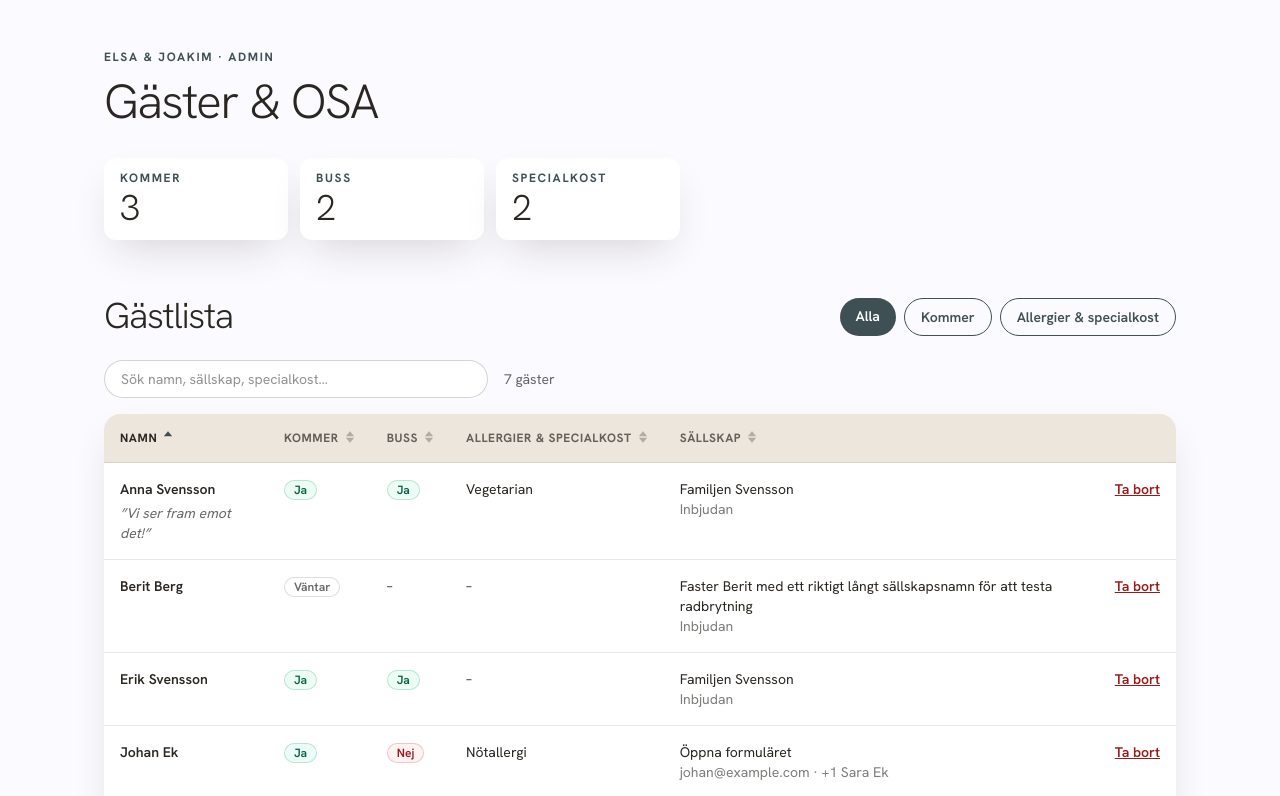
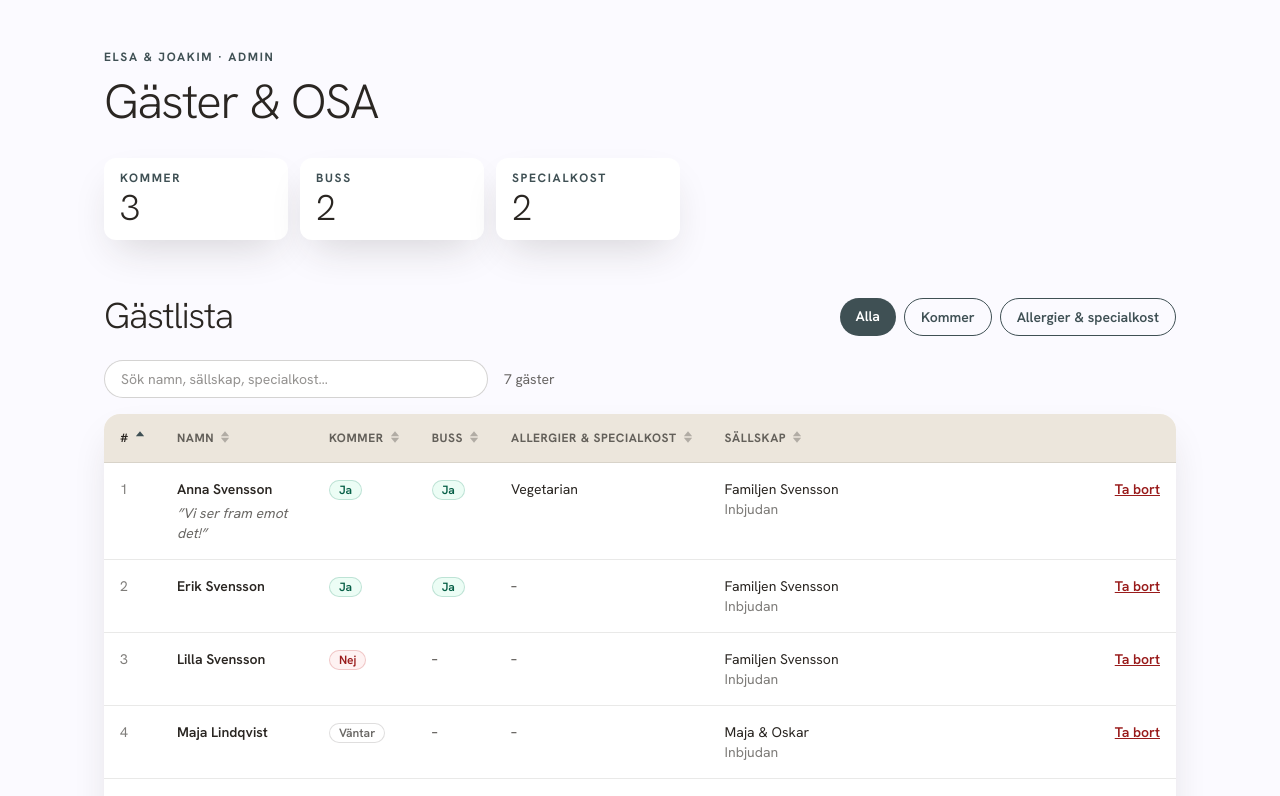
Before and after one commit to joakimlarsson-a11y/elsa-joakim-2027, a Next.js app: page /admin/preview in a window 1280 px wide. Shown: the top 796 px of the page. Built offline with nearby package versions, Linux system fonts and the light colour scheme.

Commit message:
Add signup-order (#) column to admin guest table, sorted by default
Co-authored-by: joakimlarsson-a11y <6221762+joakimlarsson-a11y@users.noreply.github.com>

```diff
--- a/app/admin/components/admin-dashboard.tsx
+++ b/app/admin/components/admin-dashboard.tsx
@@ -63,9 +63,10 @@ export default function AdminDashboard({ email, invitations, openRsvps, searchPa
   const { gaster: rawGuestFilter } = searchParams;
   const guestFilter: GuestFilterKey = GUEST_FILTERS.some((item) => item.key === rawGuestFilter) ? (rawGuestFilter as GuestFilterKey) : "alla";
 
-  const guestRows: GuestRow[] = [
+  type UnorderedRow = Omit<GuestRow, "order"> & { createdAt: string; tiebreak: number };
+  const unorderedRows: UnorderedRow[] = [
     ...invitations.flatMap((invitation) =>
-      invitation.guests.map((guest): GuestRow => ({
+      invitation.guests.map((guest, index): UnorderedRow => ({
         key: `invitation-${guest.id}`,
         source: "invitation",
         id: guest.id,
@@ -75,10 +76,12 @@ export default function AdminDashboard({ email, invitations, openRsvps, searchPa
         attending: guest.attending,
         bus: guest.attending === true ? guest.needs_bus : null,
         dietary: guest.attending === true ? guest.dietary_info : null,
-        message: guest.message
+        message: guest.message,
+        createdAt: invitation.created_at,
+        tiebreak: index
       }))
     ),
-    ...openRsvps.map((rsvp): GuestRow => ({
+    ...openRsvps.map((rsvp): UnorderedRow => ({
       key: `open-${rsvp.id}`,
       source: "open",
       id: String(rsvp.id),
@@ -88,9 +91,16 @@ export default function AdminDashboard({ email, invitations, openRsvps, searchPa
       attending: rsvp.attendance ? rsvp.attendance === "Kommer" : true,
       bus: rsvp.bus === "Ja" ? true : rsvp.bus === "Nej" ? false : null,
       dietary: rsvp.allergies,
-      message: null
+      message: null,
+      createdAt: rsvp.created_at,
+      tiebreak: Number(rsvp.id) || 0
     }))
   ];
+
+  // Signup order: oldest first, ties (same submission) broken by id / position in the invitation.
+  const guestRows: GuestRow[] = [...unorderedRows]
+    .sort((a, b) => Date.parse(a.createdAt) - Date.parse(b.createdAt) || a.tiebreak - b.tiebreak)
+    .map(({ createdAt: _createdAt, tiebreak: _tiebreak, ...row }, index) => ({ ...row, order: index + 1 }));
 
   const yes = guestRows.filter((guest) => guest.attending === true);
   const bus = yes.filter((guest) => guest.bus === true).length;
--- a/app/admin/components/guest-table.tsx
+++ b/app/admin/components/guest-table.tsx
@@ -5,6 +5,8 @@ import DeleteGuestButton from "./delete-guest-button";
 
 export type GuestRow = {
   key: string;
+  /** 1-based signup order (oldest first). */
+  order: number;
   source: "invitation" | "open";
   id: string;
   name: string;
@@ -16,10 +18,11 @@ export type GuestRow = {
   message: string | null;
 };
 
-type SortKey = "name" | "origin" | "attending" | "bus" | "dietary";
+type SortKey = "order" | "name" | "origin" | "attending" | "bus" | "dietary";
 type SortDirection = "ascending" | "descending";
 
 const COLUMNS: { key: SortKey; label: string }[] = [
+  { key: "order", label: "#" },
   { key: "name", label: "Namn" },
   { key: "attending", label: "Kommer" },
   { key: "bus", label: "Buss" },
@@ -33,6 +36,8 @@ const booleanRank = (value: boolean | null) => (value === true ? 0 : value === f
 
 function sortValue(guest: GuestRow, key: SortKey): string | number | null {
   switch (key) {
+    case "order":
+      return guest.order;
     case "name":
       return guest.name;
     case "origin":
@@ -96,7 +101,7 @@ type Props = { guests: GuestRow[]; emptyMessage: string };
 export default function GuestTable({ guests, emptyMessage }: Props) {
   const searchId = useId();
   const [query, setQuery] = useState("");
-  const [sort, setSort] = useState<{ key: SortKey; direction: SortDirection }>({ key: "name", direction: "ascending" });
+  const [sort, setSort] = useState<{ key: SortKey; direction: SortDirection }>({ key: "order", direction: "ascending" });
 
   const normalizedQuery = normalize(query.trim());
   const rows = useMemo(() => {
@@ -137,7 +142,7 @@ export default function GuestTable({ guests, emptyMessage }: Props) {
         <p className="mt-4 rounded-2xl bg-shell p-6 text-ink/70">Inga gäster matchar ”{query.trim()}”.</p>
       ) : (
         <div className="relative mt-4 overflow-x-auto rounded-2xl bg-white shadow-soft">
-          <table className="w-full min-w-[800px] text-left text-sm">
+          <table className="w-full min-w-[860px] text-left text-sm">
             <caption className="sr-only">Gästlista, {rows.length} personer. Kolumnrubrikerna är knappar som sorterar tabellen.</caption>
             <thead className="border-b border-ink/10 bg-shell text-xs uppercase tracking-wider text-ink/70">
               <tr>
@@ -162,6 +167,7 @@ export default function GuestTable({ guests, emptyMessage }: Props) {
             <tbody>
               {rows.map((guest) => (
                 <tr key={guest.key} className="border-b border-ink/10 align-top last:border-0">
+                  <td className="p-4 tabular-nums text-ink/60">{guest.order}</td>
                   <th scope="row" className="p-4 font-semibold">
                     {guest.name}
                     {guest.message && <span className="mt-1 block font-normal italic text-ink/70">”{guest.message}”</span>}
```
